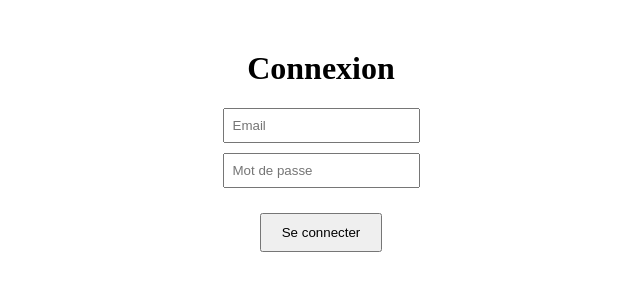
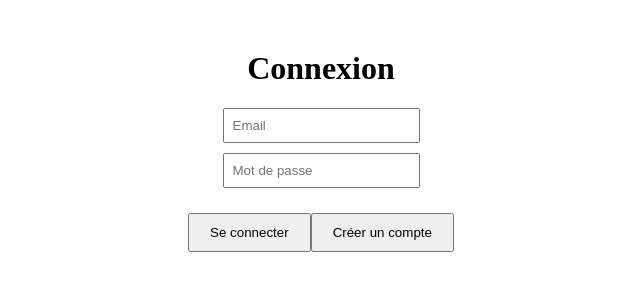
Before and after one commit to kiliantremel/vybz-social-app, a Next.js app: page /login in a window 1280 px wide. Shown: the top 300 px of the page, without its empty margins (319-959 px from the left). Built offline with nearby package versions, Linux system fonts and the light colour scheme; no server answers.

Commit message:
Update page.js
Vrai code pur se co

```diff
--- a/app/login/page.js
+++ b/app/login/page.js
@@ -1,16 +1,45 @@
 "use client";
 
 import { useState } from "react";
+import { supabase } from "../../lib/supabase";
 
 export default function Login() {
+  const [email, setEmail] = useState("");
+  const [password, setPassword] = useState("");
   const [loading, setLoading] = useState(false);
 
-  function handleLogin() {
+  async function handleLogin() {
     setLoading(true);
-    setTimeout(() => {
-      alert("Connexion simulée !");
-      setLoading(false);
-    }, 1500);
+
+    const { error } = await supabase.auth.signInWithPassword({
+      email,
+      password,
+    });
+
+    if (error) {
+      alert("Erreur : " + error.message);
+    } else {
+      alert("Connexion réussie !");
+    }
+
+    setLoading(false);
+  }
+
+  async function handleSignUp() {
+    setLoading(true);
+
+    const { error } = await supabase.auth.signUp({
+      email,
+      password,
+    });
+
+    if (error) {
+      alert("Erreur : " + error.message);
+    } else {
+      alert("Compte créé !");
+    }
+
+    setLoading(false);
   }
 
   return (
@@ -20,12 +49,16 @@ export default function Login() {
       <input
         type="email"
         placeholder="Email"
+        value={email}
+        onChange={(e) => setEmail(e.target.value)}
         style={{ display: "block", margin: "10px auto", padding: "8px" }}
       />
 
       <input
         type="password"
         placeholder="Mot de passe"
+        value={password}
+        onChange={(e) => setPassword(e.target.value)}
         style={{ display: "block", margin: "10px auto", padding: "8px" }}
       />
 
@@ -36,6 +69,14 @@ export default function Login() {
       >
         {loading ? "Connexion..." : "Se connecter"}
       </button>
+
+      <button
+        onClick={handleSignUp}
+        disabled={loading}
+        style={{ marginTop: "10px", padding: "10px 20px" }}
+      >
+        Créer un compte
+      </button>
     </main>
   );
 }
```
